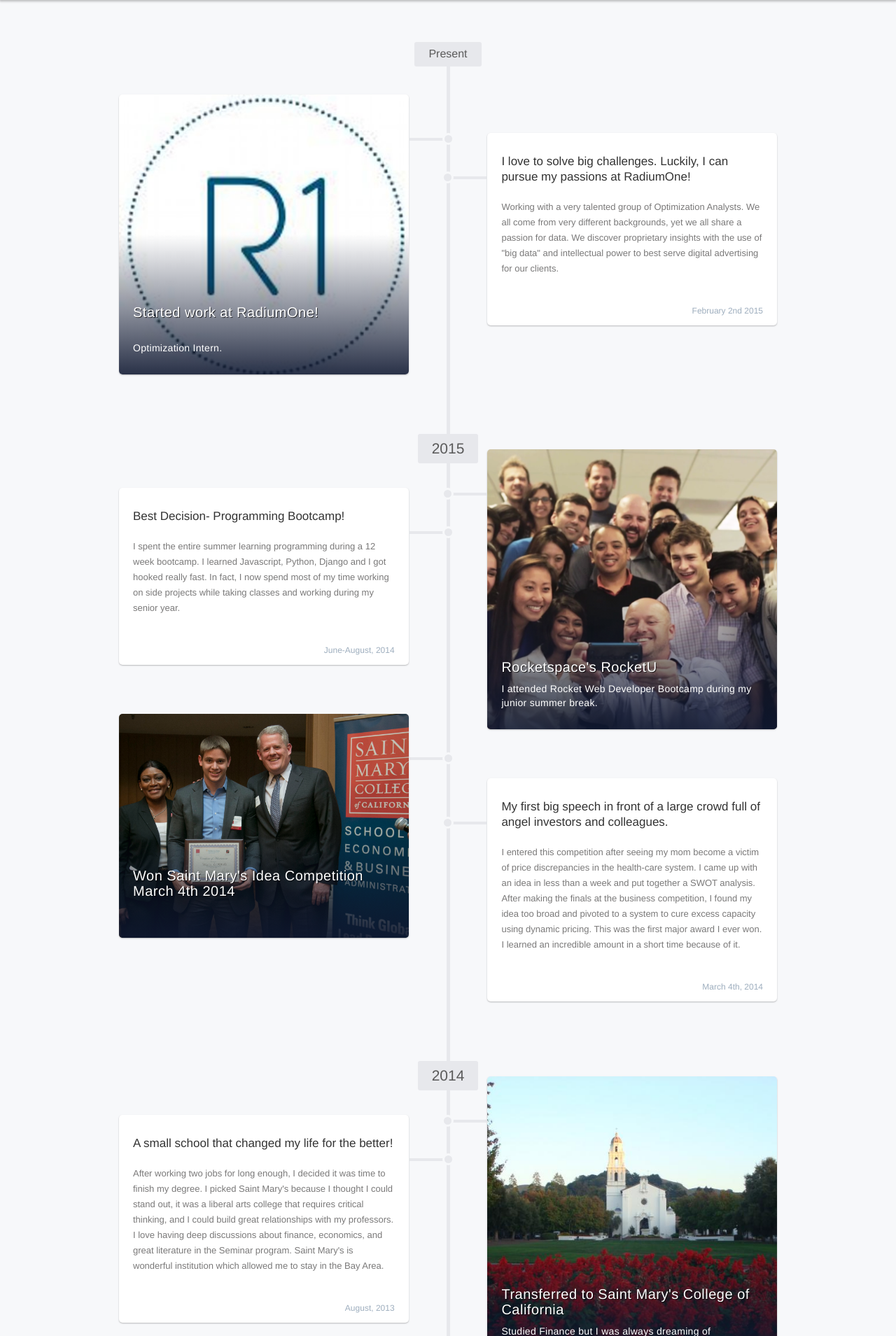
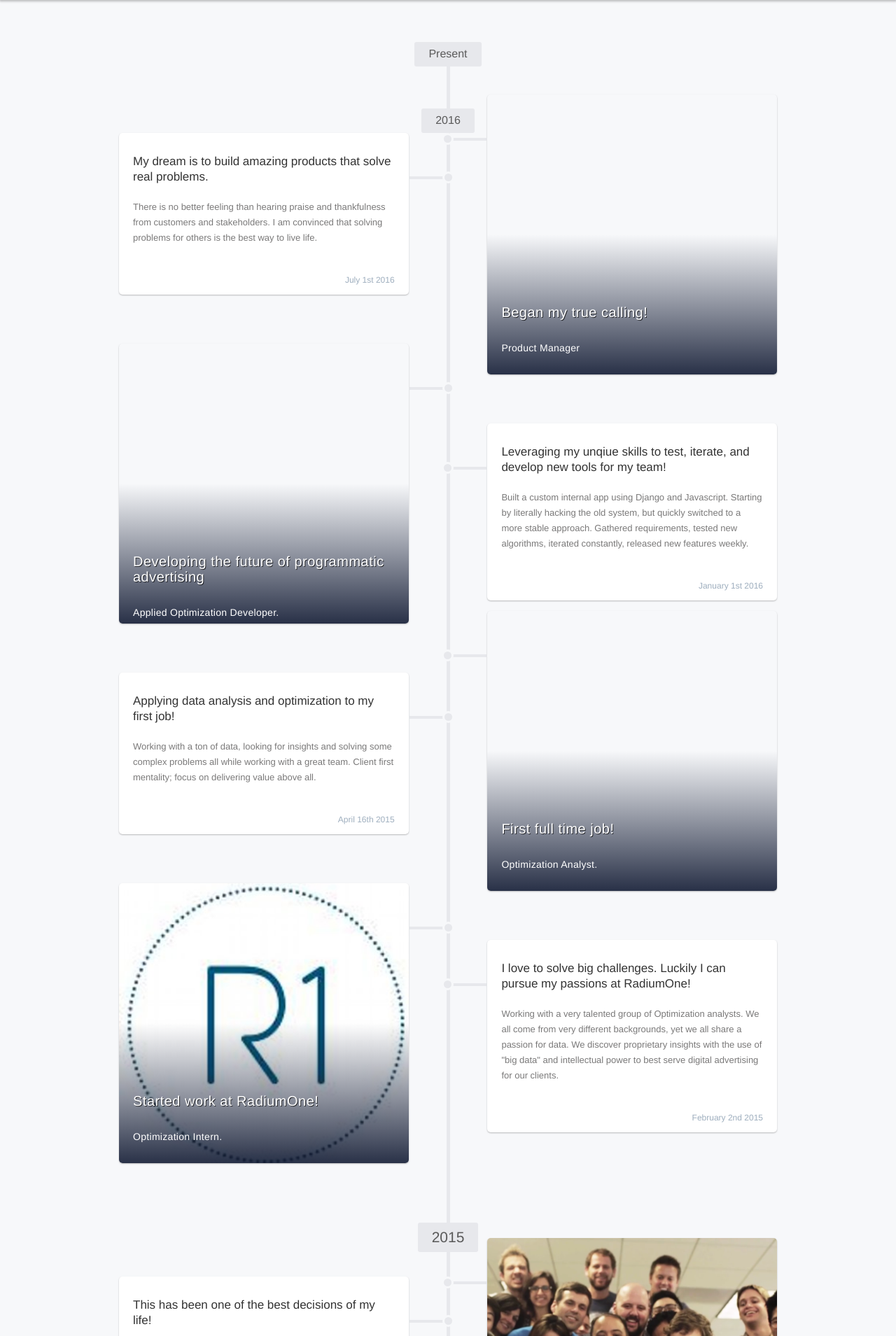
Before and after one commit to travis6888/final_portfolio, a Django app: page /about/ in a window 1280 px wide. Shown: the part 70-1979 px from the top of the page at 70% size. Run offline with Django 3.2, Linux system fonts and the light colour scheme; some libraries are stand-ins or nearby versions.

Commit message:
changed about

```diff
--- a/portfolio_main/templates/about.html
+++ b/portfolio_main/templates/about.html
@@ -4,10 +4,10 @@
     <!DOCTYPE html>
     <html>
     <head>
-	<meta charset="UTF-8" />
-	<meta http-equiv="X-UA-Compatible" content="IE=edge" />
+        <meta charset="UTF-8"/>
+        <meta http-equiv="X-UA-Compatible" content="IE=edge"/>
         <title>Travis Cockcroft -About</title>
-	<meta name="viewport" content="width=device-width, initial-scale=1.0" />
+        <meta name="viewport" content="width=device-width, initial-scale=1.0"/>
 
         <!-- stylesheets -->
         <link rel="stylesheet" type="text/css" href="{% static 'css/compiled/theme.css' %}">
@@ -20,8 +20,6 @@
         <script src="https://ajax.googleapis.com/ajax/libs/jquery/1.10.2/jquery.min.js"></script>
         <script src="{% static 'js/bootstrap/bootstrap.min.js' %}"></script>
         <script src="{% static 'js/theme.js' %}"></script>
-    <script src="{% static 'js/ga.js' %}"></script>
-
 
         <!--[if lt IE 9]>
       <script src="http://html5shim.googlecode.com/svn/trunk/html5.js"></script>
@@ -37,7 +35,98 @@
             <div class="year">
                 <span>Present</span>
             </div>
+            <div class="node">
+                <div class="marker"></div>
+                <div class="entry product_manager">
+                    <div class="intro">
+                        <h4>Began my true calling!</h4>
+                        <p>
 
+                            <br/>
+                            Product Manager
+                        </p>
+                    </div>
+                </div>
+            </div>
+            <div class="node left">
+                <div class="marker"></div>
+                <div class="news">
+                    <section>
+                        <h3>
+                            My dream is to build amazing products that solve real problems.
+                        </h3>
+                        <p>
+                            There is no better feeling than hearing praise and thankfulness from customers and stakeholders.
+                            I am convinced that solving problems for others is the best way to live life.
+                        </p>
+                    </section>
+                    <footer class="clearfix">
+                        <span class="date pull-right">July 1st 2016</span>
+                    </footer>
+                </div>
+            </div>
+            <div class="node left">
+                <div class="marker"></div>
+                <div class="entry developer">
+                    <div class="intro">
+                        <h4>Developing the future of programmatic advertising</h4>
+                        <p>
+
+                            <br/>
+                            Applied Optimization Developer.
+                        </p>
+                    </div>
+                </div>
+            </div>
+            <div class="node ">
+                <div class="marker"></div>
+                <div class="news">
+                    <section>
+                        <h3>
+                            Leveraging my unqiue skills to test, iterate, and develop new tools for my team!
+                        </h3>
+                        <p>
+                            Built a custom internal app using Django and Javascript. Starting by literally hacking the
+                            old system, but quickly switched to a more stable approach.  Gathered requirements, tested new algorithms, iterated constantly, released new features weekly.
+                        </p>
+                    </section>
+                    <footer class="clearfix">
+                        <span class="date pull-right">January 1st 2016</span>
+                    </footer>
+                </div>
+            </div>
+            <div class="year">
+                <span>2016</span>
+            </div>
+            <div class="node">
+                <div class="marker"></div>
+                <div class="entry optimization">
+                    <div class="intro">
+                        <h4>First full time job!</h4>
+                        <p>
+
+                            <br/>
+                            Optimization Analyst.
+                        </p>
+                    </div>
+                </div>
+            </div>
+            <div class="node left">
+                <div class="marker"></div>
+                <div class="news">
+                    <section>
+                        <h3>
+                            Applying data analysis and optimization to my first job!
+                        </h3>
+                        <p>
+                            Working with a ton of data, looking for insights and solving some complex problems all while working
+                            with a great team. Client first mentality; focus on delivering value above all.
+                    </section>
+                    <footer class="clearfix">
+                        <span class="date pull-right">April 16th 2015</span>
+                    </footer>
+                </div>
+            </div>
             <div class="node left">
                 <div class="marker"></div>
                 <div class="entry firstnode">
@@ -45,7 +134,7 @@
                         <h4>Started work at RadiumOne!</h4>
                         <p>
 
-							<br />
+                            <br/>
                             Optimization Intern.
                         </p>
                     </div>
@@ -56,10 +145,10 @@
                 <div class="news">
                     <section>
                         <h3>
-						    I love to solve big challenges. Luckily, I can pursue my passions at RadiumOne!
+                            I love to solve big challenges. Luckily I can pursue my passions at RadiumOne!
                         </h3>
                         <p>
-                            Working with a very talented group of Optimization Analysts. We all come from very different
+                            Working with a very talented group of Optimization analysts. We all come from very different
                             backgrounds, yet we all share a passion for data. We discover proprietary insights with the
                             use of "big data" and intellectual power to best serve digital advertising
                             for our clients.
@@ -76,12 +165,12 @@
             </div>
             <div class="node">
                 <div class="marker"></div>
-				<div class="entry rocketu" >
+                <div class="entry rocketu">
                     <div class="intro">
                         <h4>Rocketspace's RocketU </h4>
                         <p>
                             I attended Rocket Web Developer Bootcamp during my junior summer break.
-							<br />
+                            <br/>
 
                         </p>
                     </div>
@@ -92,13 +181,13 @@
                 <div class="news">
                     <section>
                         <h3>
-							Best Decision- Programming Bootcamp!
+                            This has been one of the best decisions of my life!
                         </h3>
                         <p>
                             I spent the entire summer learning
                             programming during a 12 week bootcamp. I learned Javascript, Python, Django and I got hooked
                             really fast. In fact, I now spend most of my time working on side projects while taking
-                            classes  and working during my senior year.
+                            classes and working during my senior year.
                         </p>
                     </section>
                     <footer class="clearfix">
@@ -109,12 +198,12 @@
             </div>
             <div class="node left ">
                 <div class="marker"></div>
-				<div class="entry smallish buscomp" >
+                <div class="entry smallish buscomp">
                     <div class="intro">
                         <h4>Won Saint Mary's Idea Competition March 4th 2014</h4>
                         <p>
 
-							<br />
+                            <br/>
 
                         </p>
                     </div>
@@ -150,12 +239,12 @@
             </div>
             <div class="node">
                 <div class="marker"></div>
-				<div class="entry smc" >
+                <div class="entry smc">
                     <div class="intro">
                         <h4>Transferred to Saint Mary's College of California</h4>
                         <p>
                             Studied Finance but I was always dreaming of technology!
-							<br />
+                            <br/>
                         </p>
                     </div>
                 </div>
```
Also changed, not shown: formal_portfolio/settings.py (+13 -13 lines), 14 other files. Lines whose indentation alone changed are shown as unchanged.
